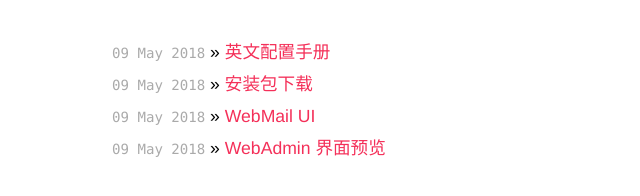
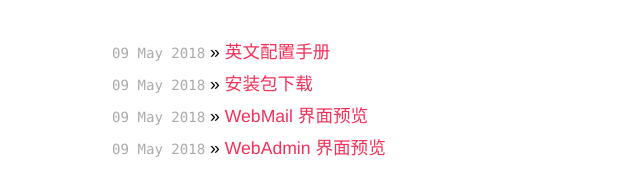
Before and after one commit to erisesoft/erisesoft.github.io, a Jekyll site: the page built from documents/index.html, in a window 1280 px wide. Shown: the part 145-341 px from the top of the page, without its empty margins (0-640 px from the left). Built offline with Jekyll 4.4.1, drawn with Linux system fonts in a browser that asks for light colours.

Commit message:
Update and rename 2018-5-9-WebMail-UI.md to 2018-5-9-WebMail-界面预览.md

```diff
--- a/_posts/2018-5-9-WebMail-UI.md
+++ b/_posts/2018-5-9-WebMail-界面预览.md
@@ -1,6 +1,6 @@
 ---
 layout: post
-title: WebMail UI
+title: WebMail 界面预览
 ---
 
 ### 中文版
```
